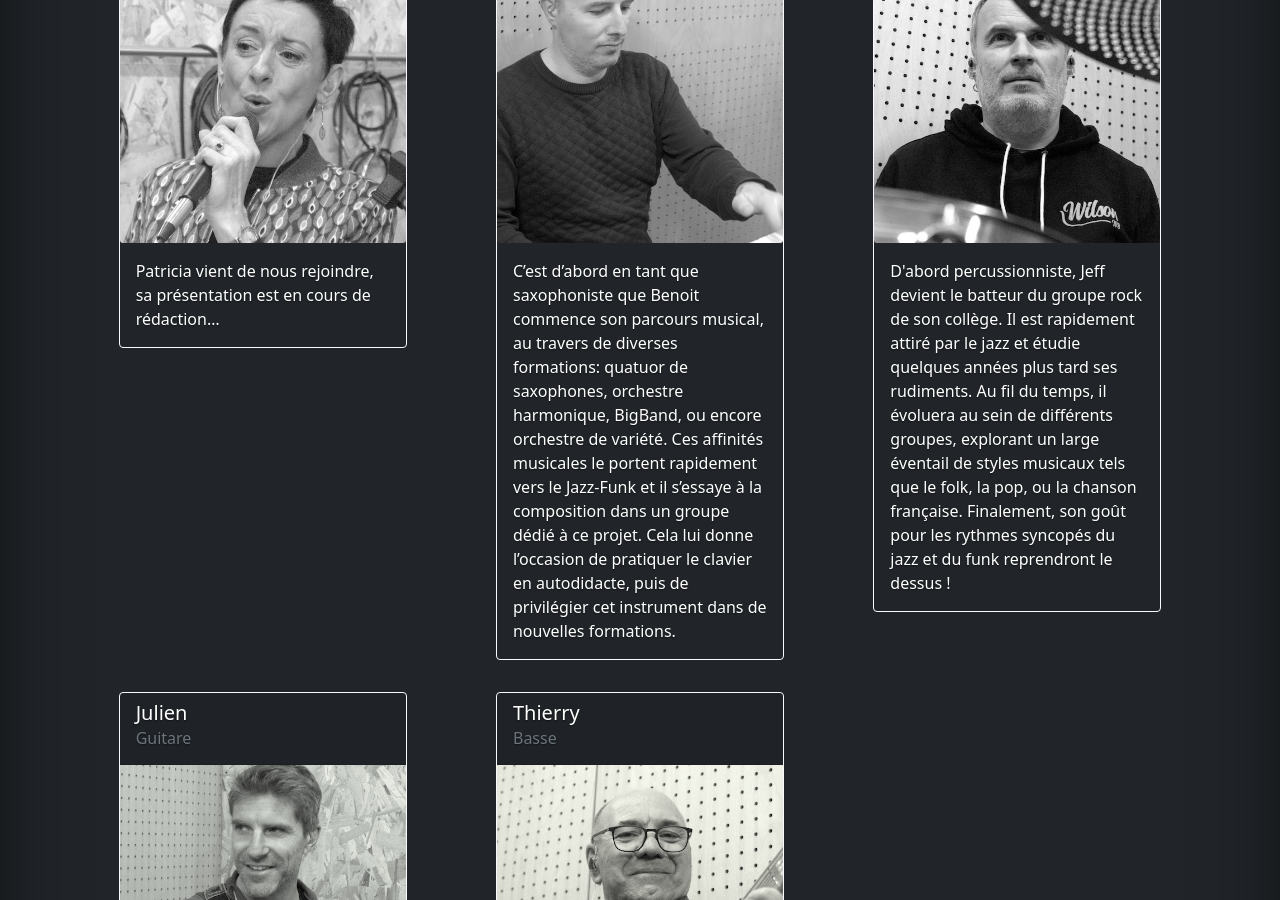
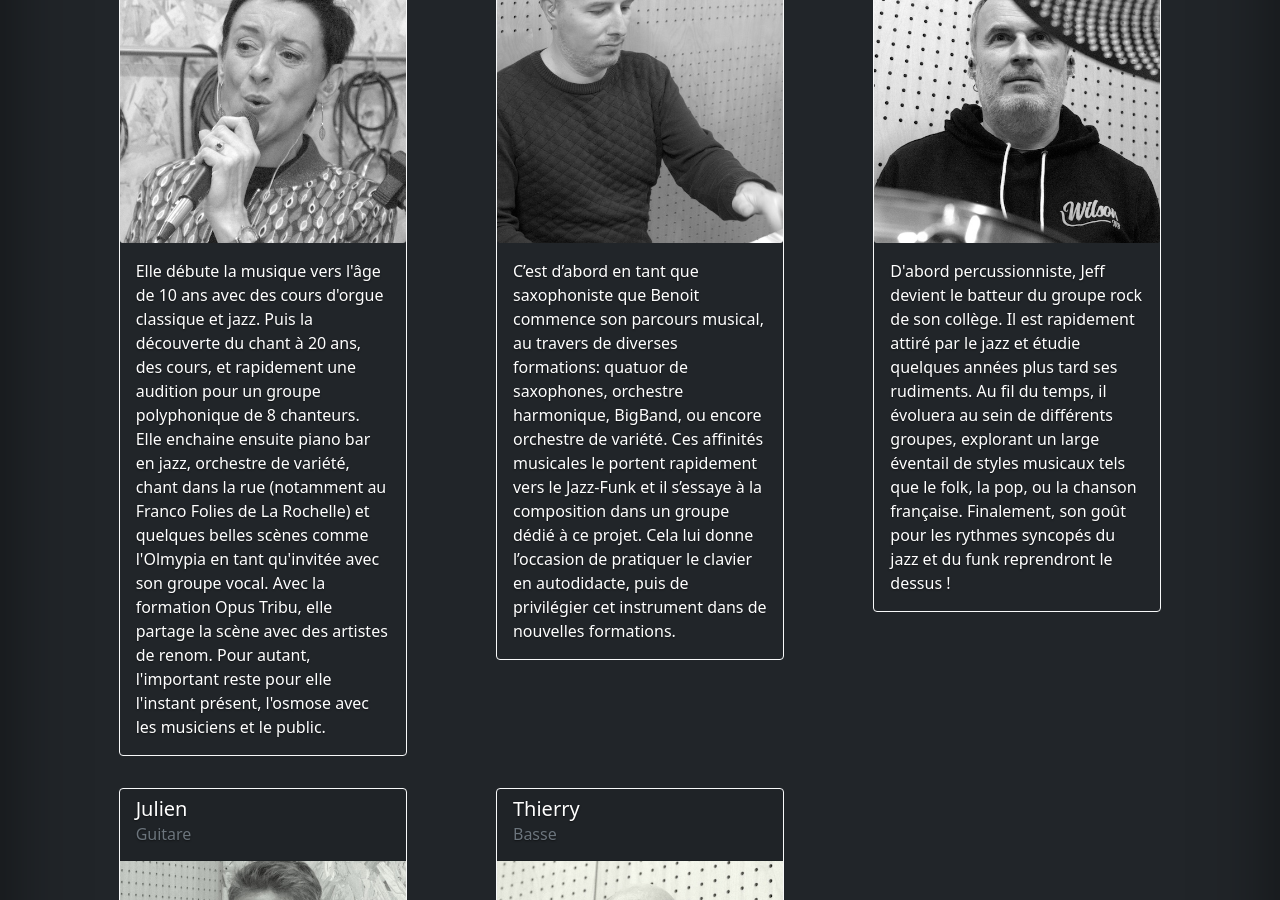
Before and after one commit to b-viguier/cmonguys-website, a Jekyll site: the page built from le-groupe.html, in a window 1280 px wide and 900 px high, scrolled down 769 px. Built offline with Jekyll 4.4.1, drawn with Linux system fonts in a browser that asks for light colours.

Commit message:
Ajout Patricia

```diff
--- a/_data/members.yml
+++ b/_data/members.yml
@@ -1,6 +1,7 @@
 - name: Patricia
   inst: Chant
-  desc: "Patricia vient de nous rejoindre, sa présentation est en cours de rédaction…"
+  desc: "Elle débute la musique vers l'âge de 10 ans avec des cours d'orgue classique et jazz.
+  Puis la découverte du chant à 20 ans, des cours, et rapidement une audition pour un groupe polyphonique de 8 chanteurs. Elle enchaine  ensuite piano bar en jazz, orchestre de variété, chant dans la rue (notamment au Franco Folies de La Rochelle) et quelques belles scènes comme l'Olmypia en tant qu'invitée avec son groupe vocal. Avec la formation Opus Tribu, elle partage la scène avec des artistes de renom. Pour autant, l'important reste pour elle l'instant présent, l'osmose avec les musiciens et le public."
 
 - name: Benoit
   inst: Clavier
```
